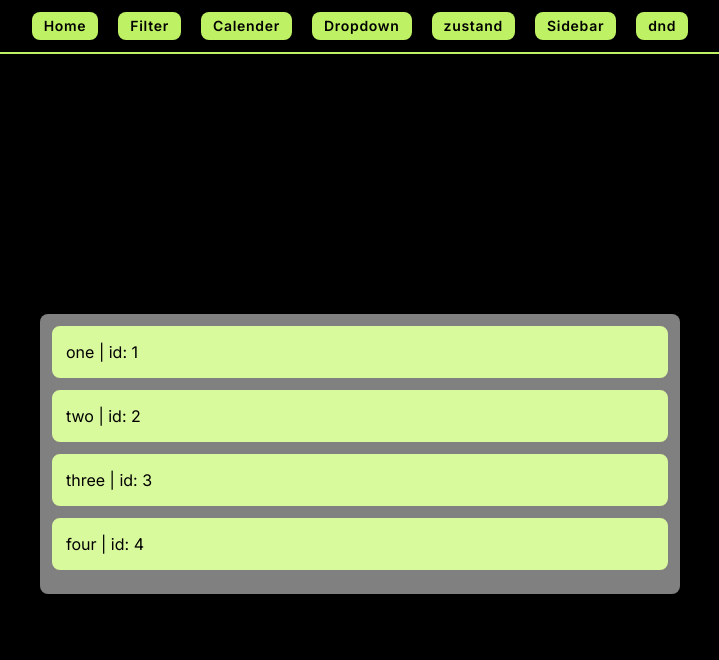
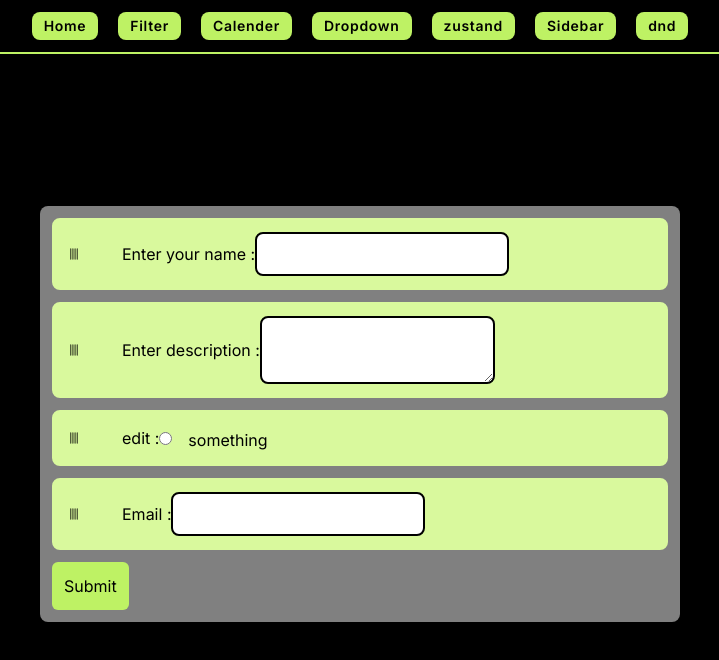
Before and after one commit to shrix1/learning, a Next.js app: page /dnd in a window 1280 px wide. Shown: the top 660 px of the page, without its empty margins (280-999 px from the left). Built offline with nearby package versions, Linux system fonts and the light colour scheme.

Commit message:
added form data

```diff
--- a/app/dnd/page.tsx
+++ b/app/dnd/page.tsx
@@ -1,56 +1,123 @@
 "use client"
 import React, { useState } from "react"
 import { DragDropContext, Droppable, Draggable } from "react-beautiful-dnd"
+import { RxDragHandleVertical } from "react-icons/rx"
 
 const Page = () => {
   const content = [
     {
       id: 1,
-      name: "one",
+      type: "text",
+      placeholder: "Enter your name",
     },
     {
       id: 2,
-      name: "two",
+      type: "para",
+      placeholder: "Enter description",
     },
     {
       id: 3,
-      name: "three",
+      type: "radio",
+      placeholder: "edit",
     },
     {
       id: 4,
-      name: "four",
+      type: "text",
+      placeholder: "Email",
     },
   ]
 
   const [items, setItems] = useState(content)
 
   const handleOnDragEnd = (result: any) => {
-    //user dragged the item outside the droppable area
     if (!result.destination) return
-
-    //if the item is dropped in the same place it was before
     if (
       result.source.index === result.destination.index &&
       result.source.draggableId === result.destination.draggableId
     )
       return
-
-    //duplicating the array
     const newItems = [...items]
-
-    //removing the item from the array using splice method
     const [reorderedItem] = newItems.splice(result.source.index, 1)
-
-    //adding the item to the array in the destination index
-    // (adding index , removing count, item)
     newItems.splice(result.destination.index, 0, reorderedItem)
-
-    //update the state
     setItems(newItems)
   }
 
+  const [formValues, setFormValues] = useState({})
+
+  const handleType = (type: string, id: number, pl: string) => {
+    switch (type) {
+      case "text":
         return (
-    <header className="flex justify-center items-center min-h-screen">
+          <input
+            type="text"
+            className="border-2 border-black rounded-lg p-2"
+            name={pl}
+            onChange={(e) =>
+              setFormValues((prevValues) => ({
+                ...prevValues,
+                [pl]: e.target.value,
+              }))
+            }
+          />
+        )
+
+      case "para":
+        return (
+          <textarea
+            className="border-2 border-black rounded-lg p-2"
+            onChange={(e) =>
+              setFormValues((prevValues) => ({
+                ...prevValues,
+                [pl]: e.target.value,
+              }))
+            }
+          />
+        )
+
+      case "radio":
+        return (
+          <>
+            <input
+              type="radio"
+              name={type}
+              id={type}
+              onChange={(e) =>
+                setFormValues((prevValues) => ({
+                  ...prevValues,
+                  [type]: e.target.checked,
+                }))
+              }
+            />
+            <label htmlFor={type} className="mt-1 ml-4">
+              something
+            </label>
+          </>
+        )
+
+      default:
+        return (
+          <input
+            type="text"
+            className="border-2 border-black rounded-lg p-2"
+            onChange={(e) =>
+              setFormValues((prevValues) => ({
+                ...prevValues,
+                [pl]: e.target.value,
+              }))
+            }
+          />
+        )
+    }
+  }
+
+  const handleSubmit = (e: React.FormEvent) => {
+    e.preventDefault()
+    console.table(formValues)
+  }
+
+  return (
+    <>
+      <header className="flex justify-center items-center min-h-[90vh]">
         <DragDropContext onDragEnd={handleOnDragEnd}>
           <Droppable droppableId="white-container">
             {(provided, snapshot) => (
@@ -61,33 +128,45 @@ const Page = () => {
               transition-colors duration-200
               ${snapshot.isDraggingOver ? "bg-white/70" : ""}`}
               >
-              {items.map(({ id, name }, index) => (
-                <Draggable key={id} draggableId={id.toString()} index={index}>
+                <form onSubmit={handleSubmit}>
+                  {items.map(({ id, type, placeholder }, index) => (
+                    <Draggable
+                      key={id}
+                      draggableId={id.toString()}
+                      index={index}
+                    >
                       {(provided, snapshot) => (
                         <div
                           key={id}
                           {...provided.draggableProps}
                           {...provided.dragHandleProps}
                           ref={provided.innerRef}
-                      className={`p-3 bg-lime-200 rounded-lg border-2 border-lime-200 mb-3 transition-colors duration-200
+                          className={`flex justify-start items-center gap-10 p-3 bg-lime-200 rounded-lg border-2 border-lime-200 mb-3 transition-colors duration-200
                       ${
                         snapshot.isDragging
                           ? "bg-lime-500 border-dashed border-black"
                           : ""
                       }`}
                         >
-                      {name} {" | "}
-                      id: {id}
+                          <RxDragHandleVertical />
+                          <div className="flex items-center">
+                            {placeholder} : {handleType(type, id, placeholder)}
+                          </div>
                         </div>
                       )}
                     </Draggable>
                   ))}
                   {provided.placeholder}
+                  <button type="submit" className="p-3 rounded-md bg-lime-300">
+                    Submit
+                  </button>
+                </form>
               </main>
             )}
           </Droppable>
         </DragDropContext>
       </header>
+    </>
   )
 }
 
--- a/next.config.js
+++ b/next.config.js
@@ -1,6 +1,4 @@
 /** @type {import('next').NextConfig} */
-const nextConfig = {
-  reactStrictMode: false,
-}
+const nextConfig = {}
 
 module.exports = nextConfig
--- a/package.json
+++ b/package.json
@@ -28,6 +28,7 @@
     "react-calendar": "^4.2.1",
     "react-day-picker": "^8.7.1",
     "react-dom": "^18.2.0",
+    "react-icons": "^4.9.0",
     "react-select": "^5.7.3",
     "tailwind-merge": "^1.12.0",
     "tailwindcss": "3.3.2",
```
Also changed, not shown: 1 other file (tests, documents, lock files or other folders). Lines whose indentation alone changed are shown as unchanged.
